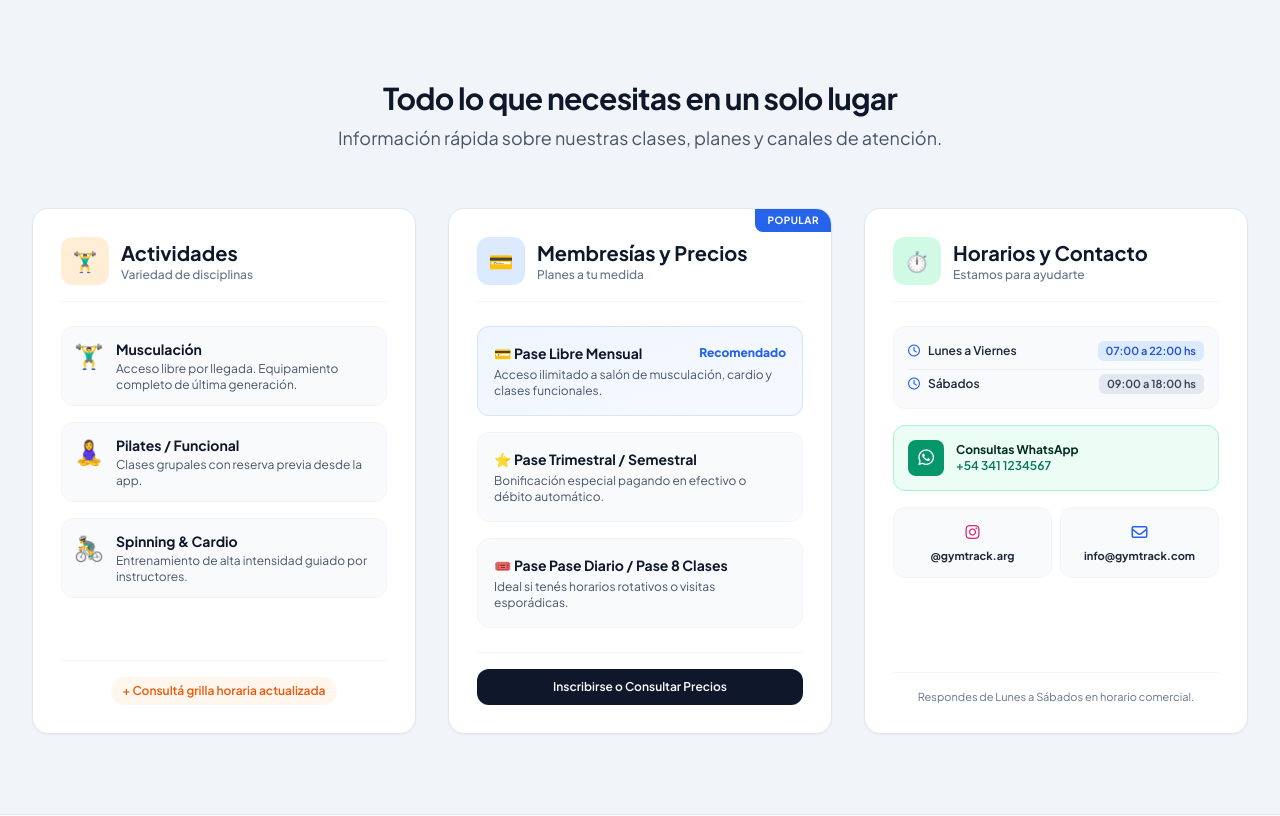
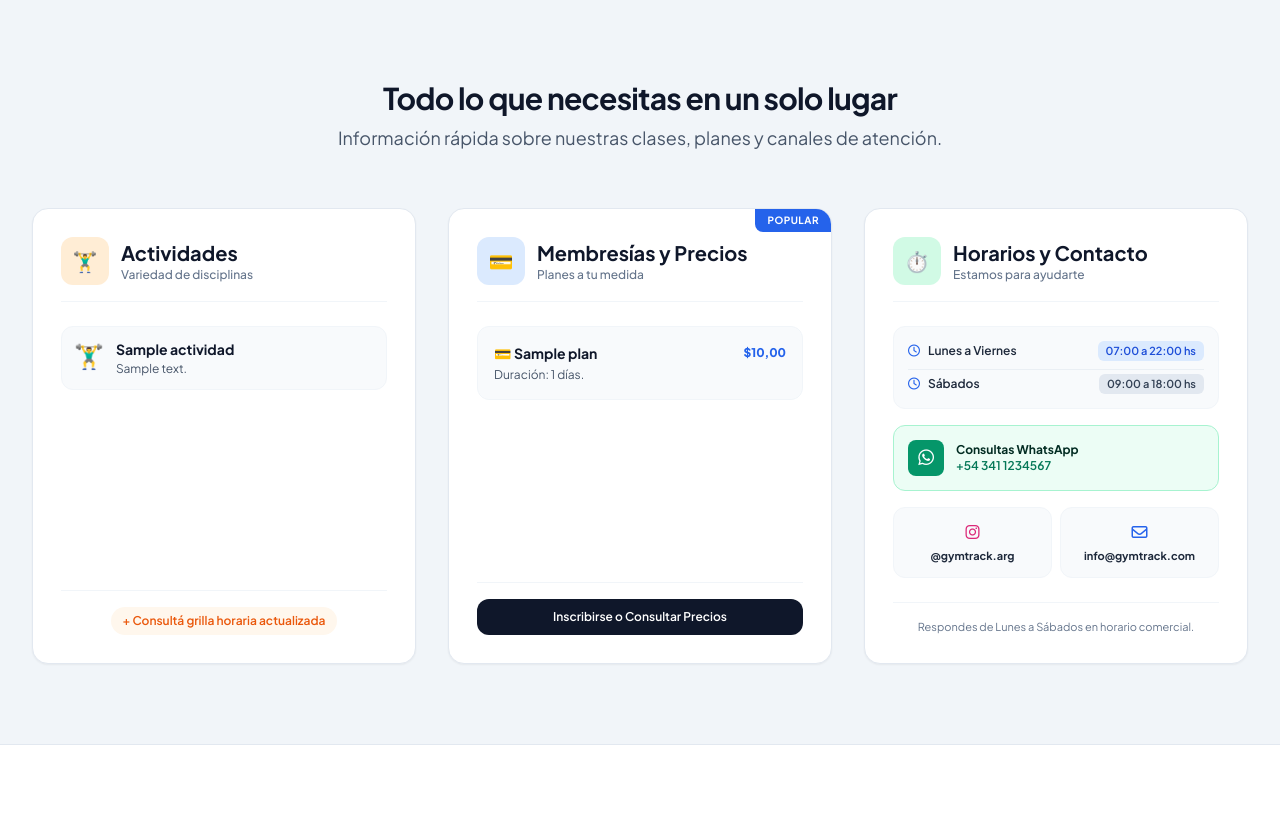
Before and after one commit to facutrik/GymTrack, a Django app: page / in a window 1280 px wide. Shown: the part 801-1617 px from the top of the page. Run offline with Django 5.2, Linux system fonts and the light colour scheme; tables that the repository leaves empty hold one stand-in row (values such as "Sample post"); some libraries are stand-ins or nearby versions.

Commit message:
actualizaciones

```diff
--- a/templates/publico/index.html
+++ b/templates/publico/index.html
@@ -141,6 +141,15 @@
                         </div>
 
                         <ul class="space-y-4">
+                            {% for act in actividades %}
+                                <li class="flex items-start gap-3 p-3 rounded-xl bg-slate-50 border border-slate-100">
+                                    <span class="text-2xl">🏋️‍♂️</span>
+                                    <div>
+                                        <h4 class="font-bold text-slate-900 text-sm">{{ act.nombre }}</h4>
+                                        <p class="text-xs text-slate-600 mt-0.5">{{ act.descripcion }}</p>
+                                    </div>
+                                </li>
+                            {% empty %}
                                 <li class="flex items-start gap-3 p-3 rounded-xl bg-slate-50 border border-slate-100">
                                     <span class="text-2xl">🏋️‍♂️</span>
                                     <div>
@@ -162,6 +171,7 @@
                                         <p class="text-xs text-slate-600 mt-0.5">Entrenamiento de alta intensidad guiado por instructores.</p>
                                     </div>
                                 </li>
+                            {% endfor %}
                         </ul>
                     </div>
 
@@ -189,6 +199,17 @@
                         </div>
 
                         <div class="space-y-4">
+                            {% for mem in membresias %}
+                                <div class="p-4 rounded-xl bg-slate-50 border border-slate-100">
+                                    <div class="flex items-center justify-between mb-1">
+                                        <h4 class="font-bold text-slate-900 text-sm flex items-center gap-1.5">
+                                            💳 {{ mem.nombre }}
+                                        </h4>
+                                        <span class="text-xs font-extrabold text-blue-600">${{ mem.precio }}</span>
+                                    </div>
+                                    <p class="text-xs text-slate-600">Duración: {{ mem.duracion_dias }} días.</p>
+                                </div>
+                            {% empty %}
                                 <div class="p-4 rounded-xl bg-gradient-to-br from-blue-50 to-indigo-50/50 border border-blue-200/60">
                                     <div class="flex items-center justify-between mb-1">
                                         <h4 class="font-bold text-slate-900 text-sm flex items-center gap-1.5">
@@ -208,10 +229,11 @@
 
                                 <div class="p-4 rounded-xl bg-slate-50 border border-slate-100">
                                     <h4 class="font-bold text-slate-900 text-sm mb-1">
-                                    🎟️ Pase Pase Diario / Pase 8 Clases
+                                        🎟️ Pase Diario / Pase 8 Clases
                                     </h4>
                                     <p class="text-xs text-slate-600">Ideal si tenés horarios rotativos o visitas esporádicas.</p>
                                 </div>
+                            {% endfor %}
                         </div>
                     </div>
 
@@ -408,7 +430,7 @@
         </div>
     </footer>
 
-    <!-- MODAL INICIAR SESIÓN (MOCK) -->
+    <!-- MODAL INICIAR SESIÓN (CONECTADO A DJANGO) -->
     <div id="loginModal" class="fixed inset-0 z-50 bg-slate-950/70 backdrop-blur-sm flex items-center justify-center p-4 hidden">
         <div class="bg-white rounded-2xl max-w-sm w-full p-6 shadow-2xl border border-slate-100 relative animate-in fade-in zoom-in duration-200">
             <button onclick="closeLoginModal()" class="absolute top-4 right-4 text-slate-400 hover:text-slate-600">
@@ -422,14 +444,16 @@
                 <p class="text-xs text-slate-500 mt-1">Ingresá con tu usuario de socio o staff</p>
             </div>
 
-            <form onsubmit="event.preventDefault(); alert('Iniciar sesión simulado exitosamente'); closeLoginModal();" class="space-y-4">
+            <!-- FORMULARIO REAL CONECTADO AL LOGIN DE DJANGO -->
+            <form method="POST" action="{% url 'login' %}" class="space-y-4">
+                {% csrf_token %}
                 <div>
-                    <label class="block text-xs font-semibold text-slate-700 mb-1">Email / Usuario</label>
-                    <input type="text" placeholder="socio@gymtrack.com" class="w-full px-3 py-2 border border-slate-200 rounded-xl text-xs focus:ring-2 focus:ring-blue-600 focus:outline-none">
+                    <label class="block text-xs font-semibold text-slate-700 mb-1">Usuario / DNI</label>
+                    <input type="text" name="username" required placeholder="admin o empleado1" class="w-full px-3 py-2 border border-slate-200 rounded-xl text-xs focus:ring-2 focus:ring-blue-600 focus:outline-none">
                 </div>
                 <div>
                     <label class="block text-xs font-semibold text-slate-700 mb-1">Contraseña</label>
-                    <input type="password" placeholder="••••••••" class="w-full px-3 py-2 border border-slate-200 rounded-xl text-xs focus:ring-2 focus:ring-blue-600 focus:outline-none">
+                    <input type="password" name="password" required placeholder="••••••••" class="w-full px-3 py-2 border border-slate-200 rounded-xl text-xs focus:ring-2 focus:ring-blue-600 focus:outline-none">
                 </div>
                 <button type="submit" class="w-full py-2.5 bg-blue-600 hover:bg-blue-500 text-white font-bold text-xs rounded-xl shadow-md transition">
                     Ingresar
@@ -462,7 +486,7 @@
             setSlide(next);
         }, 4000);
 
-        // Modal Functions
+        // Funciones del Modal de Login
         function openLoginModal() {
             document.getElementById('loginModal').classList.remove('hidden');
         }
--- a/usuarios/views.py
+++ b/usuarios/views.py
@@ -1,14 +1,15 @@
+# usuarios/views.py
 from django.shortcuts import render, redirect
 from django.contrib.auth.decorators import login_required
 from actividades.models import Actividad
 from membresias.models import Plan
 
 def inicio_publico(request):
-    # 1. Si ya inició sesión, no ve la portada; va directo a su panel
+    # Si ya inició sesión, no ve la landing; va directo a su panel
     if request.user.is_authenticated:
         return redirect('dashboard')
 
-    # 2. Si NO inició sesión, ve la portada con la info pública del gimnasio
+    # Datos dinámicos para la landing pública
     actividades = Actividad.objects.all()
     planes = Plan.objects.all()
 
@@ -21,12 +22,16 @@ def inicio_publico(request):
 
 @login_required
 def dashboard(request):
-    # Solo entran usuarios autenticados. Se evalúa el rol para renderizar el HTML correcto:
     user = request.user
 
-    if user.is_superuser or getattr(user, 'es_admin', False):
+    # 1. Administrador (Superusuario o rol admin)
+    if user.is_superuser or getattr(user, 'rol', None) == 'admin':
         return render(request, 'admin/dashboard.html')
-    elif getattr(user, 'es_empleado', False):
+
+    # 2. Empleado / Recepción / Entrenador
+    elif getattr(user, 'rol', None) in ('recepcion', 'entrenador', 'empleado'):
         return render(request, 'empleado/dashboard.html')
 
-    return render(request, 'socio/dashboard.html')
+    # 3. Socio (por defecto)
+    else:
+        return render(request, 'socio/dashboard.html')
```
Also changed, not shown: gymtrack/urls.py (+5 -4 lines). Lines whose indentation alone changed are shown as unchanged.
